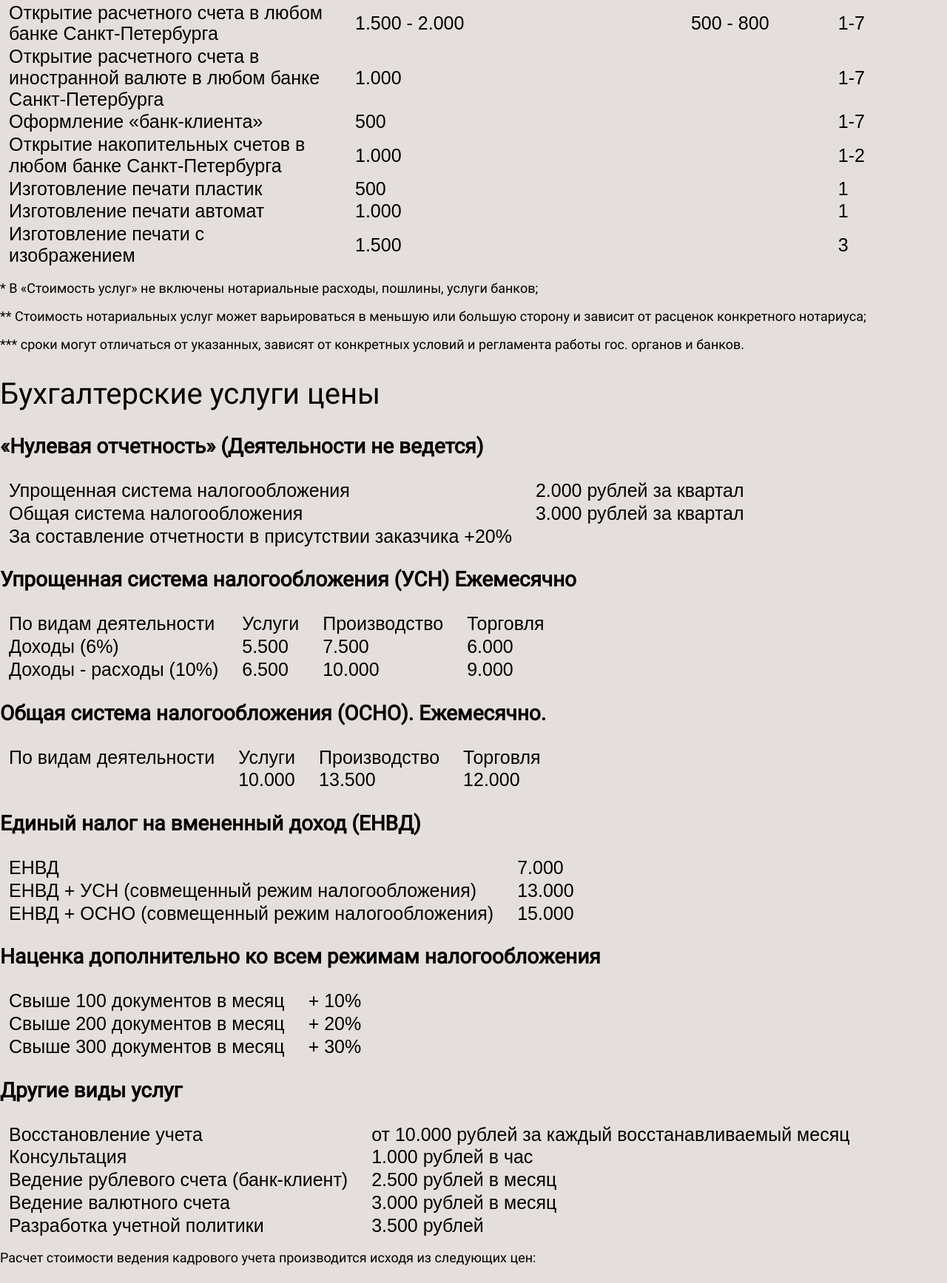
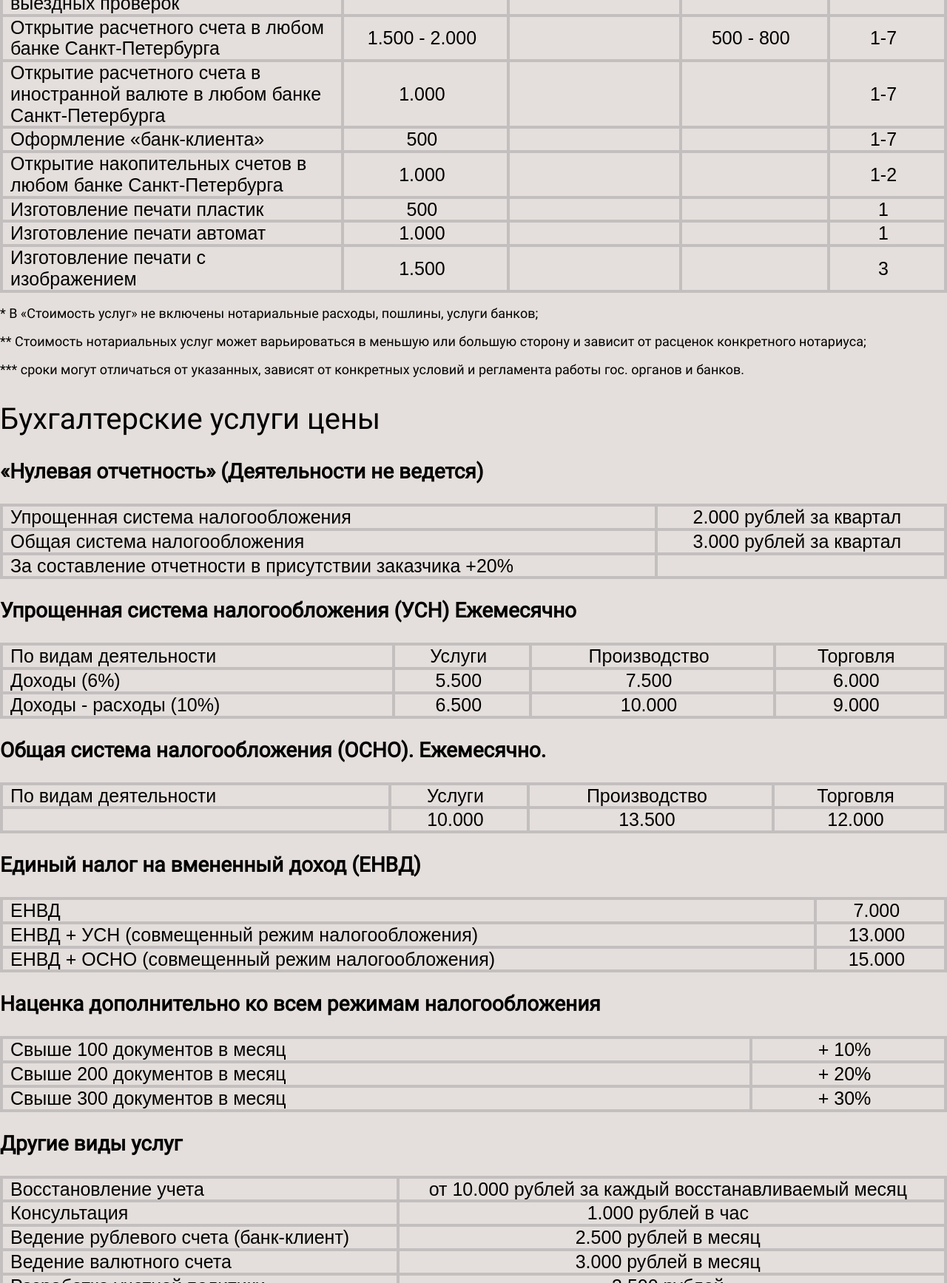
Before and after one commit to VadimVic/Integral_consult, a plain HTML site: page www/index.html in a window 1280 px wide. Shown: the part 4325-6060 px from the top of the page at 74% size. Drawn offline with Linux system fonts and the light colour scheme; files that its build step writes are made by us from their sources.

Commit message:
alined text at a tables, created borders at ones

```diff
--- a/src/styles/blocks/_price.scss
+++ b/src/styles/blocks/_price.scss
@@ -11,16 +11,25 @@
   }
 
 .price table {
-    display: flex;
+    width: 100%;
+    // display: flex;
+    border-spacing: 0;
+    border-collapse:collapse ;
+    border: 4px solid #c3bfbf;
 }
 
   .price tr {
-      text-align: left;
+      text-align: center;
+  }
 
+  .price .first_column {
+    text-align: left;
   }
 
   .price td {
+
     color: black;
     padding: 0 20px 0 10px;
+    border: 4px solid #c3bfbf;
 
 }
--- a/www/index.html
+++ b/www/index.html
@@ -473,7 +473,7 @@
                             </tr>
 
                             <tr>
-                                <td>Регистрация ООО (консультации, подготовка, подача и получение документов, оплата пошлин)</td>
+                                <td class="first_column">Регистрация ООО (консультации, подготовка, подача и получение документов, оплата пошлин)</td>
                                 <td>4.000 - 10%</td>
                                 <td>4.000</td>
                                 <td>1.200-1.700</td>
@@ -481,7 +481,7 @@
                             </tr>
 
                             <tr>
-                                <td>Регистрация ИП (подготовка полного комплекта документов, самостоятельная подача в налоговую инспекцию)				</td>
+                                <td class="first_column">Регистрация ИП (подготовка полного комплекта документов, самостоятельная подача в налоговую инспекцию)				</td>
                                 <td>2.000 - 10%</td>
                                 <td>800</td>
                                 <td>1.200-1.500</td>
@@ -489,7 +489,7 @@
                             </tr>
 
                             <tr>
-                                <td>Изменения, не связанные с внесением в учредительные документы				</td>
+                                <td class="first_column">Изменения, не связанные с внесением в учредительные документы				</td>
                                 <td>3.500</td>
                                 <td></td>
                                 <td>1.200-1.700</td>
@@ -497,7 +497,7 @@
                             </tr>
 
                             <tr>
-                                <td>Изменения, связанные с внесением в учредительные документы				</td>
+                                <td class="first_column">Изменения, связанные с внесением в учредительные документы				</td>
                                 <td>4.500</td>
                                 <td>800</td>
                                 <td>1.200-1.700</td>
@@ -505,7 +505,7 @@
                             </tr>
 
                             <tr>
-                                <td>Подбор юридического адреса на 11 мес. без почтового обслуживания	</td>
+                                <td class="first_column">Подбор юридического адреса на 11 мес. без почтового обслуживания	</td>
                                 <td>3.000</td>
                                 <td></td>
                                 <td></td>
@@ -513,7 +513,7 @@
                             </tr>
 
                             <tr>
-                                <td>Подбор юридического адреса на 11 мес. с почтовым обслуживанием	</td>
+                                <td class="first_column">Подбор юридического адреса на 11 мес. с почтовым обслуживанием	</td>
                                 <td>5.000</td>
                                 <td></td>
                                 <td></td>
@@ -521,7 +521,7 @@
                             </tr>
 
                             <tr>
-                                <td>Подбор юридического адреса на 11 мес. с почтово-секретарским обслуживанием	</td>
+                                <td class="first_column">Подбор юридического адреса на 11 мес. с почтово-секретарским обслуживанием	</td>
                                 <td>8.000</td>
                                 <td></td>
                                 <td></td>
@@ -529,7 +529,7 @@
                             </tr>
 
                             <tr>
-                                <td>Подбор юридического адреса на 11 мес. с почтово-секретарским обслуживанием с возможностью выездных проверок	</td>
+                                <td class="first_column">Подбор юридического адреса на 11 мес. с почтово-секретарским обслуживанием с возможностью выездных проверок	</td>
                                 <td>от 27.000</td>
                                 <td></td>
                                 <td></td>
@@ -537,7 +537,7 @@
                             </tr>
 
                             <tr>
-                                <td>Открытие расчетного счета в любом банке Санкт-Петербурга				</td>
+                                <td class="first_column">Открытие расчетного счета в любом банке Санкт-Петербурга				</td>
                                 <td>1.500 - 2.000</td>
                                 <td></td>
                                 <td>500 - 800</td>
@@ -545,7 +545,7 @@
                             </tr>
 
                             <tr>
-                                <td>Открытие расчетного счета в иностранной валюте в любом банке Санкт-Петербурга				</td>
+                                <td class="first_column">Открытие расчетного счета в иностранной валюте в любом банке Санкт-Петербурга				</td>
                                 <td>1.000</td>
                                 <td></td>
                                 <td></td>
@@ -553,7 +553,7 @@
                             </tr>
 
                             <tr>
-                                <td>Оформление «банк-клиента»				</td>
+                                <td class="first_column">Оформление «банк-клиента»				</td>
                                 <td>500</td>
                                 <td></td>
                                 <td></td>
@@ -561,7 +561,7 @@
                             </tr>
 
                             <tr>
-                                <td>Открытие накопительных счетов в любом банке Санкт-Петербурга				</td>
+                                <td class="first_column">Открытие накопительных счетов в любом банке Санкт-Петербурга				</td>
                                 <td>1.000</td>
                                 <td></td>
                                 <td></td>
@@ -569,7 +569,7 @@
                             </tr>
 
                             <tr>
-                                <td>Изготовление печати пластик</td>
+                                <td class="first_column">Изготовление печати пластик</td>
                                 <td>500</td>
                                 <td></td>
                                 <td></td>
@@ -577,7 +577,7 @@
                             </tr>
 
                             <tr>
-                                <td>Изготовление печати автомат	</td>
+                                <td class="first_column">Изготовление печати автомат	</td>
                                 <td>1.000</td>
                                 <td></td>
                                 <td></td>
@@ -585,7 +585,7 @@
                             </tr>
 
                             <tr>
-                                <td>Изготовление печати с изображением	</td>
+                                <td class="first_column">Изготовление печати с изображением	</td>
                                 <td>1.500</td>
                                 <td></td>
                                 <td></td>
@@ -609,19 +609,19 @@
                         <table>
 
                             <tr>
-                                <td>Упрощенная система налогообложения
+                                <td class="first_column">Упрощенная система налогообложения
 
                                    </td>
                                 <td>2.000 рублей за квартал</td>
                             </tr>
 
                             <tr>
-                                <td>Общая система налогообложения</td>
+                                <td class="first_column">Общая система налогообложения</td>
                                 <td>3.000 рублей за квартал</td>
                             </tr>
 
                             <tr>
-                                <td> За составление отчетности в присутствии заказчика +20%
+                                <td class="first_column"> За составление отчетности в присутствии заказчика +20%
                                     </td>
                                 <td></td>
                             </tr>
@@ -633,21 +633,21 @@
                         <table>
 
                             <tr>
-                                <td>По видам деятельности</td>
+                                <td class="first_column">По видам деятельности</td>
                                 <td> Услуги</td>
                                 <td> Производство</td>
                                 <td> Торговля</td>
                             </tr>
 
                             <tr>
-                                <td>Доходы (6%)</td>
+                                <td class="first_column">Доходы (6%)</td>
                                 <td>5.500</td>
                                 <td>7.500</td>
                                 <td>6.000</td>
                             </tr>
 
                             <tr>
-                                <td>Доходы - расходы (10%)</td>
+                                <td class="first_column">Доходы - расходы (10%)</td>
                                 <td>6.500</td>
                                 <td>10.000</td>
                                 <td>9.000</td>
@@ -660,14 +660,14 @@
                         <table>
 
                             <tr>
-                                <td>По видам деятельности</td>
+                                <td class="first_column">По видам деятельности</td>
                                 <td>Услуги</td>
                                 <td>Производство</td>
                                 <td>Торговля</td>
                             </tr>
 
                             <tr>
-                                <td></td>
+                                <td class="first_column"></td>
                                 <td>10.000</td>
                                 <td>13.500</td>
                                 <td>12.000</td>
@@ -680,17 +680,17 @@
                         <table>
 
                             <tr>
-                                <td>ЕНВД</td>
+                                <td class="first_column">ЕНВД</td>
                                 <td>7.000</td>
                             </tr>
 
                             <tr>
-                                <td> ЕНВД + УСН (совмещенный режим налогообложения)</td>
+                                <td class="first_column"> ЕНВД + УСН (совмещенный режим налогообложения)</td>
                                 <td>13.000</td>
                             </tr>
 
                             <tr>
-                                <td>ЕНВД + ОСНО (совмещенный режим налогообложения)</td>
+                                <td class="first_column">ЕНВД + ОСНО (совмещенный режим налогообложения)</td>
                                 <td>15.000</td>
                             </tr>
 
@@ -701,17 +701,17 @@
                         <table>
 
                             <tr>
-                                <td>Свыше  100 документов в месяц</td>
+                                <td class="first_column">Свыше  100 документов в месяц</td>
                                 <td>+ 10%</td>
                             </tr>
 
                             <tr>
-                                <td>Свыше   200 документов в месяц</td>
+                                <td class="first_column">Свыше   200 документов в месяц</td>
                                 <td>+ 20%</td>
                             </tr>
 
                             <tr>
-                                <td>Свыше 300 документов в месяц</td>
+                                <td class="first_column">Свыше 300 документов в месяц</td>
                                 <td>+ 30%</td>
                             </tr>
 
@@ -722,27 +722,27 @@
                         <table>
 
                             <tr>
-                                <td>Восстановление учета</td>
+                                <td class="first_column">Восстановление учета</td>
                                 <td>от 10.000 рублей за каждый восстанавливаемый месяц</td>
                             </tr>
 
                             <tr>
-                                <td>Консультация</td>
+                                <td class="first_column">Консультация</td>
                                 <td>1.000 рублей в час</td>
                             </tr>
 
                             <tr>
-                                <td>Ведение рублевого счета (банк-клиент)</td>
+                                <td class="first_column">Ведение рублевого счета (банк-клиент)</td>
                                 <td>2.500 рублей в месяц</td>
                             </tr>
 
                             <tr>
-                                <td>Ведение валютного счета</td>
+                                <td class="first_column">Ведение валютного счета</td>
                                 <td>3.000 рублей в месяц</td>
                             </tr>
 
                             <tr>
-                                <td>Разработка учетной политики</td>
+                                <td class="first_column">Разработка учетной политики</td>
                                 <td>3.500 рублей</td>
                             </tr>
 
@@ -753,32 +753,32 @@
                         <table>
 
                             <tr>
-                                <td>Количество сотрудников</td>
+                                <td class="first_column">Количество сотрудников</td>
                                 <td>Стоимость услуг по кадровому учету на одного сотрудника (руб.) в месяц</td>
                             </tr>
 
                             <tr>
-                                <td>1-5</td>
+                                <td class="first_column">1-5</td>
                                 <td>500</td>
                             </tr>
 
                             <tr>
-                                <td>6-10</td>
+                                <td class="first_column">6-10</td>
                                 <td>450</td>
                             </tr>
 
                             <tr>
-                                <td>11-15</td>
+                                <td class="first_column">11-15</td>
                                 <td>400</td>
                             </tr>
 
                             <tr>
-                                <td>16-20</td>
+                                <td class="first_column">16-20</td>
                                 <td>350</td>
                             </tr>
 
                             <tr>
-                                <td>21-30</td>
+                                <td class="first_column">21-30</td>
                                 <td>300</td>
                             </tr>
 
```
Also changed, not shown: www/style/style.css.
